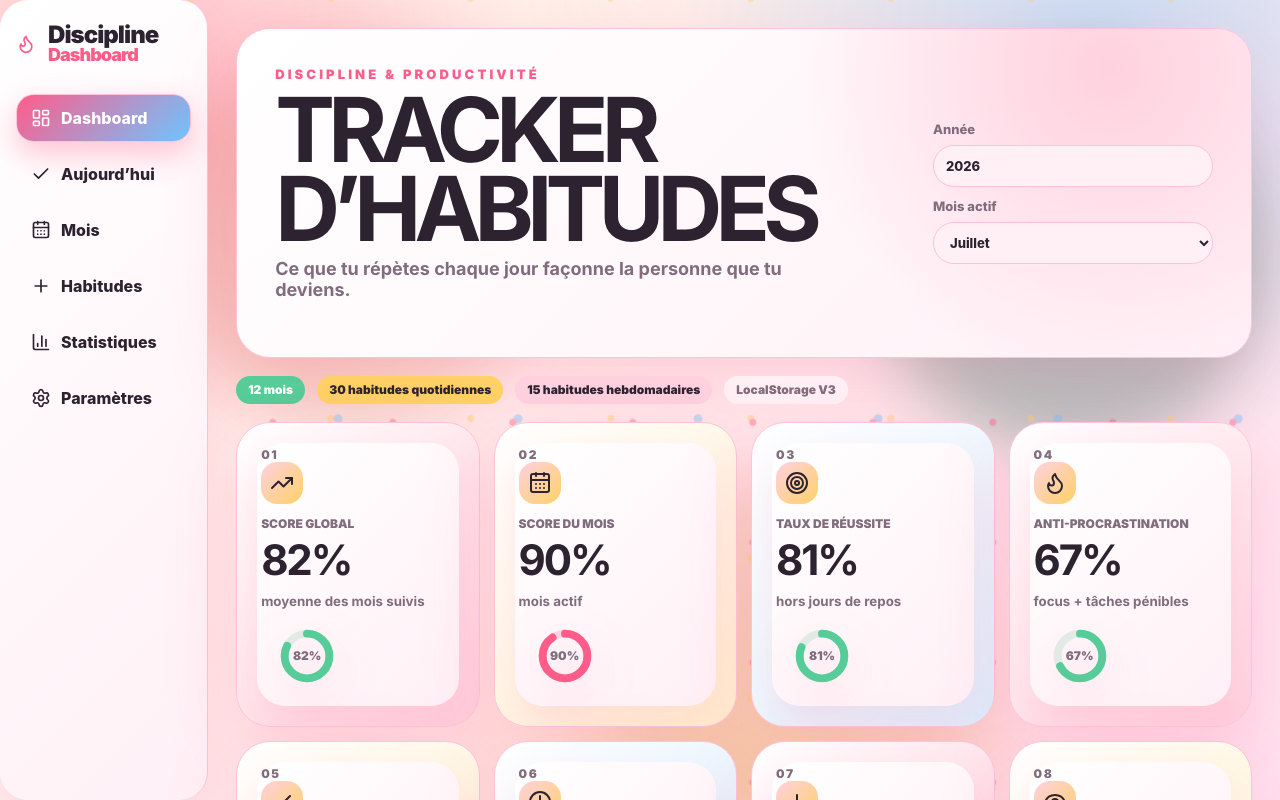
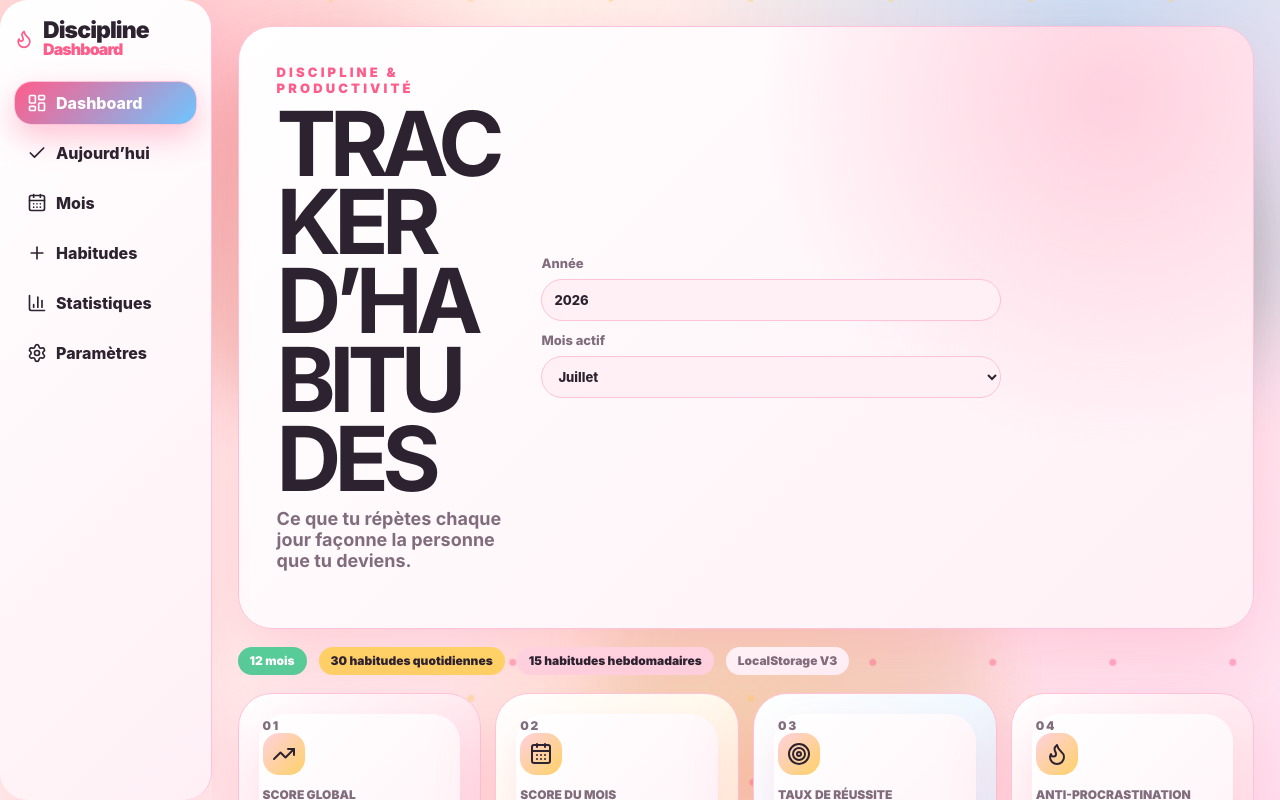
Before and after one commit to christolosier-ship-it/Tracker-Habit, a React (Vite) app: page / in a window 1280 px wide. Both pictures are taken after a click on the button "Dashboard". Shown: the top 800 px of the page. Built offline with nearby package versions, Linux system fonts and the light colour scheme.

Commit message:
Corriger la mise en page tablette et les graphiques thématiques
Fixe la sidebar, supprime les débordements horizontaux et restaure les couleurs thématiques des graphiques.

```diff
--- a/src/components/charts/ThemedDonutChart.tsx
+++ b/src/components/charts/ThemedDonutChart.tsx
@@ -1,6 +1,6 @@
-import { DonutChart } from "@tremor/react";
-import { AppTheme } from "../../themes/theme-types";
-import { StatusStats, CategoryStats } from "../../types";
+import { Cell, Pie, PieChart, ResponsiveContainer } from "recharts";
+import { AppTheme, ChartCategoryName } from "../../themes/theme-types";
+import { CategoryStats, StatusStats } from "../../types";
 import {
   chartCssVars,
   getStatusChartColors,
@@ -14,6 +14,7 @@ type StatusProps = {
   valueFormatter?: (value: number) => string;
   compact?: boolean;
 };
+
 type CategoryProps = {
   theme: AppTheme;
   variant: "category";
@@ -21,36 +22,77 @@ type CategoryProps = {
   valueFormatter?: (value: number) => string;
   compact?: boolean;
 };
+
+type ChartSlice = {
+  key: string;
+  label: string;
+  value: number;
+  color: string;
+};
+
 export function ThemedDonutChart(props: StatusProps | CategoryProps) {
-  const data =
+  const slices: ChartSlice[] =
     props.variant === "status"
-      ? (statusOrder
-          .map((status) => props.data.find((item) => item.status === status))
-          .filter(Boolean) as StatusStats[])
-      : props.data;
-  const colors =
-    props.variant === "status"
-      ? getStatusChartColors(props.theme)
-      : props.data.map((item) => props.theme.charts.category[item.categorie]);
-  const total = data.reduce(
-    (sum, item) => sum + ("value" in item ? item.value : item.total),
-    0,
-  );
+      ? statusOrder.map((status, index) => {
+          const item = props.data.find((entry) => entry.status === status);
+          return {
+            key: status,
+            label: item?.label ?? status,
+            value: item?.value ?? 0,
+            color: getStatusChartColors(props.theme)[index],
+          };
+        })
+      : props.data.map((item, index) => ({
+          key: item.categorie,
+          label: item.categorie,
+          value: item.total,
+          color:
+            props.theme.charts.category[item.categorie as ChartCategoryName] ??
+            props.theme.charts.hexPalette[index % props.theme.charts.hexPalette.length],
+        }));
+
+  const total = slices.reduce((sum, item) => sum + item.value, 0);
+  const visibleSlices = slices.filter((item) => item.value > 0);
+  const chartData =
+    visibleSlices.length > 0
+      ? visibleSlices
+      : [
+          {
+            key: "empty",
+            label: "Aucune donnée",
+            value: 1,
+            color: props.theme.charts.status.empty,
+          },
+        ];
+
   return (
     <div
       className={`themed-chart-panel themed-donut donut-${props.theme.charts.visual.donutVariant} ${props.compact ? "compact" : ""}`}
       style={chartCssVars(props.theme, props.variant)}
     >
-      <DonutChart
-        className="tremor-chart"
-        data={data}
-        index={props.variant === "status" ? "label" : "categorie"}
-        category={props.variant === "status" ? "value" : "total"}
-        colors={colors}
-        valueFormatter={props.valueFormatter}
-        showAnimation
-      />
-      <div className="themed-donut-center">
+      <div className="themed-donut-chart" aria-label={`Répartition de ${total} éléments`}>
+        <ResponsiveContainer width="100%" height="100%">
+          <PieChart>
+            <Pie
+              data={chartData}
+              dataKey="value"
+              nameKey="label"
+              cx="50%"
+              cy="50%"
+              innerRadius="58%"
+              outerRadius="86%"
+              paddingAngle={visibleSlices.length > 1 ? 2 : 0}
+              cornerRadius={props.theme.charts.visual.cornerRadius}
+              isAnimationActive
+            >
+              {chartData.map((item) => (
+                <Cell key={item.key} fill={item.color} />
+              ))}
+            </Pie>
+          </PieChart>
+        </ResponsiveContainer>
+      </div>
+      <div className="themed-donut-center" aria-hidden="true">
         <strong>{total}</strong>
         <span>{props.variant === "status" ? "statuts" : "suivis"}</span>
       </div>
--- a/src/main.tsx
+++ b/src/main.tsx
@@ -1,6 +1,7 @@
 import { createRoot } from "react-dom/client";
 import "./styles.css";
 import "./styles-cleanup.css";
+import "./responsive-layout-charts.css";
 import { App } from "./app/App";
 
 const root = document.getElementById("root");
--- /dev/null
+++ b/src/responsive-layout-charts.css
@@ -0,0 +1,371 @@
+/* Correctifs structurels tablette et rendu des graphiques.
+   Chargé en dernier pour verrouiller la géométrie entre les 12 thèmes. */
+
+:root {
+  --sidebar-width: 212px;
+  --page-gutter: clamp(14px, 2vw, 28px);
+}
+
+html,
+body,
+#root {
+  width: 100%;
+  max-width: 100%;
+  min-width: 320px;
+  overflow-x: hidden;
+}
+
+.app-shell {
+  width: 100%;
+  max-width: 100%;
+  min-width: 0;
+  display: block;
+}
+
+/* Sidebar fixe et géométrie identique pour tous les thèmes. */
+.app-shell .sidebar {
+  position: fixed;
+  inset: 0 auto 0 0;
+  z-index: 30;
+  width: var(--sidebar-width) !important;
+  min-width: var(--sidebar-width) !important;
+  max-width: var(--sidebar-width) !important;
+  height: 100dvh;
+  padding: 20px 14px;
+  overflow-x: hidden;
+  overflow-y: auto;
+  overscroll-behavior: contain;
+}
+
+.app-shell .sidebar .brand {
+  max-width: 100%;
+  gap: 9px;
+  margin-bottom: 24px;
+  font-size: clamp(19px, 2vw, 23px);
+}
+
+.app-shell .sidebar .brand span {
+  font-size: 16px;
+}
+
+.app-shell .sidebar button {
+  max-width: 100%;
+  gap: 9px;
+  padding: 11px 12px;
+  margin: 6px 0;
+  white-space: normal;
+  overflow-wrap: anywhere;
+}
+
+/* Le contenu occupe uniquement la largeur restante. */
+.app-shell > main {
+  position: relative;
+  z-index: 1;
+  width: calc(100% - var(--sidebar-width));
+  max-width: none;
+  min-width: 0;
+  margin: 0 0 0 var(--sidebar-width);
+  padding: var(--page-gutter);
+  overflow-x: clip;
+}
+
+.app-shell > main > *,
+.app-shell section,
+.app-shell article,
+.app-shell .ui-card,
+.app-shell .spotlight-card,
+.app-shell .chart-card,
+.app-shell .themed-chart-panel,
+.app-shell .dashboard-side,
+.app-shell .bento-shell,
+.app-shell .stats-grid,
+.app-shell .chart-grid,
+.app-shell .kpi-grid {
+  min-width: 0;
+  max-width: 100%;
+}
+
+/* Hero flexible : titre, widget et contrôles ne poussent plus hors écran. */
+.app-shell .hero-card,
+.app-shell .theme-hero {
+  width: 100%;
+  max-width: 100%;
+  display: grid;
+  grid-template-columns: minmax(0, 1fr) minmax(260px, 460px) minmax(150px, 190px);
+  align-items: center;
+  gap: clamp(14px, 2vw, 24px);
+}
+
+.app-shell .hero-copy,
+.app-shell .theme-hero-copy,
+.app-shell .hero-controls,
+.app-shell .theme-signature-widget {
+  min-width: 0;
+  max-width: 100%;
+}
+
+.app-shell .hero-controls {
+  width: 100%;
+  min-width: 0;
+}
+
+.app-shell h1,
+.app-shell h2,
+.app-shell h3,
+.app-shell .ui-card-title,
+.app-shell .stats-insight-value {
+  max-width: 100%;
+  overflow-wrap: anywhere;
+}
+
+/* Grilles souples. */
+.app-shell .kpi-grid {
+  grid-template-columns: repeat(auto-fit, minmax(min(100%, 220px), 1fr));
+}
+
+.app-shell .chart-grid,
+.app-shell .stats-grid {
+  grid-template-columns: repeat(2, minmax(0, 1fr));
+}
+
+.app-shell .dashboard-layout {
+  grid-template-columns: minmax(0, 1.45fr) minmax(300px, 0.75fr);
+}
+
+.app-shell .editor-grid,
+.app-shell .habit-card-grid {
+  grid-template-columns: repeat(auto-fit, minmax(min(100%, 280px), 1fr));
+}
+
+.app-shell .anti-panel {
+  grid-template-columns: minmax(0, 1fr) auto minmax(220px, 0.7fr);
+}
+
+/* Les grandes matrices défilent dans leur propre carte, jamais dans la page. */
+.app-shell .annual-matrix-card,
+.app-shell .month-grid {
+  width: 100%;
+  max-width: 100%;
+}
+
+.app-shell .annual-matrix-card .ui-card-content,
+.app-shell .month-grid {
+  overflow-x: auto;
+  overflow-y: hidden;
+  overscroll-behavior-x: contain;
+  -webkit-overflow-scrolling: touch;
+}
+
+.app-shell .annual-matrix {
+  min-width: 920px;
+  width: max-content;
+  max-width: none;
+}
+
+.app-shell .month-grid {
+  min-width: 0;
+}
+
+.app-shell .month-grid > * {
+  min-width: 34px;
+}
+
+/* Les panneaux et graphiques restent dans leur carte. */
+.themed-chart-panel {
+  position: relative;
+  width: 100%;
+  max-width: 100%;
+  overflow: hidden;
+  color: var(--text);
+}
+
+.themed-chart-panel .tremor-chart,
+.themed-chart-panel .recharts-responsive-container,
+.themed-chart-panel .recharts-wrapper,
+.themed-chart-panel svg {
+  width: 100% !important;
+  max-width: 100% !important;
+}
+
+/* Axes, grilles et labels lisibles sur tous les thèmes. */
+.themed-chart-panel .recharts-cartesian-axis-tick-value,
+.themed-chart-panel .recharts-cartesian-axis-tick text,
+.themed-chart-panel .recharts-text,
+.themed-chart-panel text {
+  fill: var(--text-muted) !important;
+  color: var(--text-muted) !important;
+}
+
+.themed-chart-panel .recharts-cartesian-grid line,
+.themed-chart-panel .recharts-cartesian-grid-horizontal line,
+.themed-chart-panel .recharts-cartesian-grid-vertical line {
+  stroke: color-mix(in srgb, var(--border) 72%, transparent) !important;
+  stroke-opacity: 0.7 !important;
+}
+
+.themed-chart-panel .recharts-cartesian-axis-line,
+.themed-chart-panel .recharts-cartesian-axis-tick-line {
+  stroke: color-mix(in srgb, var(--text-muted) 55%, transparent) !important;
+}
+
+/* Tremor peut ignorer les hex personnalisés : les variables du thème pilotent directement le SVG. */
+.themed-area-chart .recharts-area-area {
+  fill: var(--chart-primary) !important;
+  fill-opacity: 0.28 !important;
+}
+
+.themed-area-chart .recharts-area-curve,
+.themed-area-chart .recharts-line-curve {
+  stroke: var(--chart-primary) !important;
+  stroke-width: var(--chart-stroke, 3px) !important;
+}
+
+.themed-area-chart .recharts-dot circle,
+.themed-area-chart .recharts-active-dot circle {
+  fill: var(--chart-secondary) !important;
+  stroke: var(--surface) !important;
+}
+
+.themed-bar-chart .recharts-bar-rectangle path,
+.themed-bar-chart .recharts-rectangle,
+.themed-bar-chart path.recharts-rectangle {
+  fill: var(--chart-primary) !important;
+  stroke: color-mix(in srgb, var(--chart-primary) 75%, var(--text)) !important;
+  stroke-width: 1px;
+}
+
+.themed-chart-panel .recharts-default-tooltip {
+  color: var(--text) !important;
+  background: var(--surface) !important;
+  border: 1px solid var(--border) !important;
+  border-radius: max(8px, var(--chart-radius)) !important;
+  box-shadow: var(--shadow) !important;
+}
+
+/* Donut Recharts : segments colorés par le thème, trou central transparent. */
+.themed-donut .recharts-sector {
+  stroke: var(--surface);
+  stroke-width: 3px;
+}
+
+.themed-donut-chart {
+  width: 100%;
+  height: 248px;
+}
+
+.themed-donut.compact .themed-donut-chart {
+  height: 190px;
+}
+
+/* Tablette paysage. */
+@media (max-width: 1180px) {
+  :root {
+    --sidebar-width: 176px;
+    --page-gutter: 16px;
+  }
+
+  .app-shell .sidebar {
+    padding: 16px 10px;
+  }
+
+  .app-shell .sidebar .brand {
+    font-size: 18px;
+  }
+
+  .app-shell .sidebar .brand span {
+    font-size: 14px;
+  }
+
+  .app-shell .sidebar button {
+    padding: 10px 9px;
+    font-size: 13px;
+  }
+
+  .app-shell .hero-card,
+  .app-shell .theme-hero {
+    grid-template-columns: minmax(0, 1fr) minmax(280px, 430px);
+  }
+
+  .app-shell .hero-controls {
+    grid-column: 1 / -1;
+    grid-template-columns: repeat(2, minmax(0, 1fr));
+  }
+
+  .app-shell .dashboard-layout,
+  .app-shell .chart-grid,
+  .app-shell .stats-grid {
+    grid-template-columns: minmax(0, 1fr);
+  }
+
+  .app-shell .anti-panel {
+    grid-template-columns: minmax(0, 1fr) auto;
+  }
+
+  .app-shell .anti-panel > :last-child {
+    grid-column: 1 / -1;
+  }
+}
+
+/* Tablettes portrait et téléphones : retour à la navigation mobile existante. */
+@media (max-width: 819px) {
+  :root {
+    --sidebar-width: 0px;
+    --page-gutter: 14px;
+  }
+
+  .app-shell .sidebar {
+    position: fixed;
+    inset: auto 0 0 0;
+    width: 100% !important;
+    min-width: 0 !important;
+    max-width: 100% !important;
+    height: auto;
+    overflow: visible;
+  }
+
+  .app-shell > main {
+    width: 100%;
+    margin-left: 0;
+    padding-bottom: 96px;
+  }
+
+  .app-shell .hero-card,
+  .app-shell .theme-hero {
+    grid-template-columns: minmax(0, 1fr);
+  }
+
+  .app-shell .hero-controls {
+    grid-column: auto;
+    grid-template-columns: repeat(2, minmax(0, 1fr));
+  }
+
+  .app-shell .chart-grid,
+  .app-shell .stats-grid,
+  .app-shell .dashboard-layout,
+  .app-shell .anti-panel {
+    grid-template-columns: minmax(0, 1fr);
+  }
+
+  .app-shell .annual-matrix {
+    min-width: 860px;
+  }
+}
+
+@media (max-width: 560px) {
+  .app-shell .hero-controls,
+  .app-shell .editor-fields {
+    grid-template-columns: minmax(0, 1fr);
+  }
+
+  .app-shell .today-summary,
+  .app-shell .habit-card {
+    align-items: stretch;
+    flex-direction: column;
+  }
+
+  .app-shell .today-score,
+  .app-shell .status-button {
+    width: 100%;
+    min-width: 0;
+  }
+}
```
